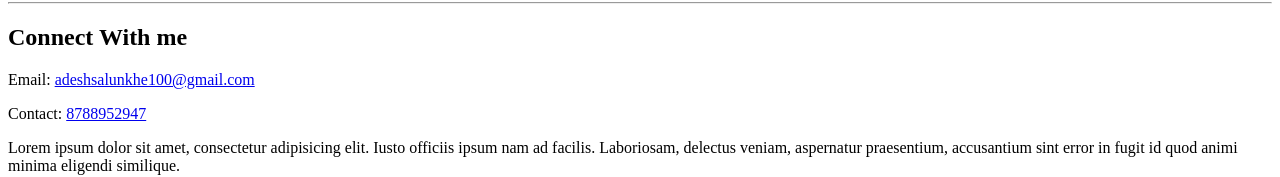
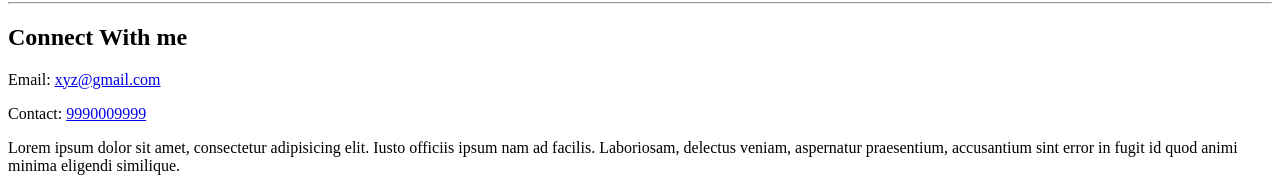
Before and after one commit to Adesh-Salunkhe/Resume, a plain HTML site: page index.html in a window 1280 px wide. Shown: the part 742-919 px from the top of the page. Drawn offline with Linux system fonts and the light colour scheme.

Commit message:
Update index.html

```diff
--- a/index.html
+++ b/index.html
@@ -72,9 +72,9 @@
     <!-- Main section Ends -->
 
     <h2 id="contact">Connect With me </h2>
-    <p>Email: <a href="mailto:adeshsalunkhe100@gmail.com" target="_blank">adeshsalunkhe100@gmail.com</a></p>
+    <p>Email: <a href="mailto:xyz@gmail.com" target="_blank">xyz@gmail.com</a></p>
 
-    <p>Contact: <a href="tel:+918788952947">8788952947</a></p>
+    <p>Contact: <a href="tel:+91">9990009999</a></p>
 
     <p>Lorem ipsum dolor sit amet, consectetur adipisicing elit. Iusto officiis ipsum nam ad facilis. Laboriosam, delectus veniam, aspernatur praesentium, accusantium sint error in fugit id quod animi minima eligendi similique.</p>
     <hr>
```
